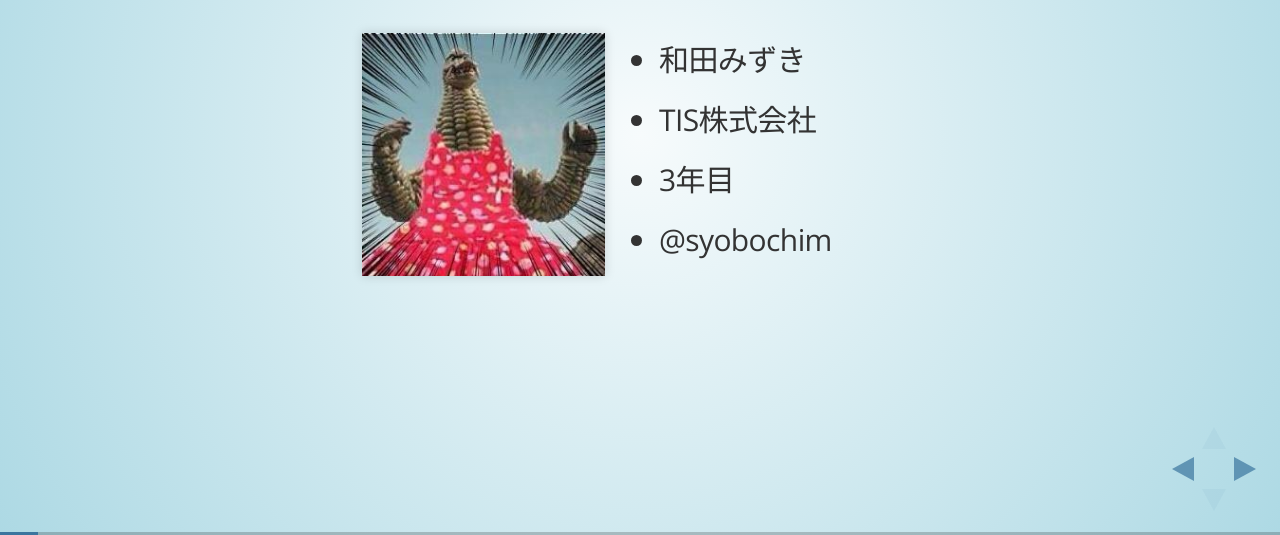
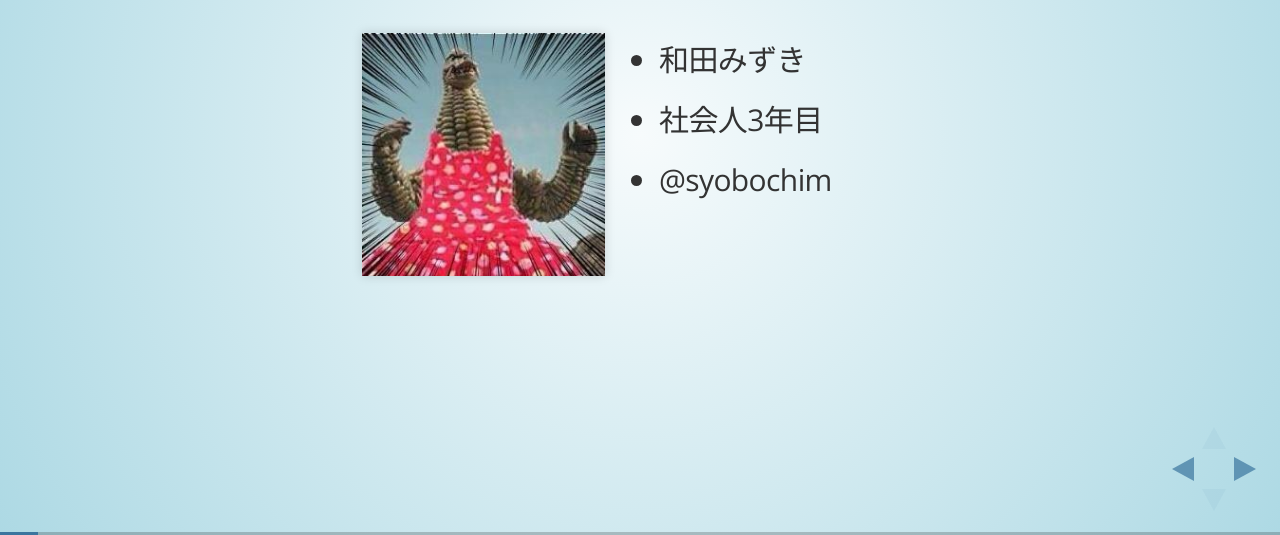
Before and after one commit to syobochim/DEVLOVESlide, a website: page index.html in a window 1280 px wide. Both pictures are taken after a click on the element 1251 px from the left and 734 px from the top of the page. Shown: the part 265-800 px from the top of the page. Drawn offline with nearby package versions, Linux system fonts and the light colour scheme.

Commit message:
(≧◇≦)乂ﾀﾞﾒﾀﾞﾒｯ！

```diff
--- a/index.html
+++ b/index.html
@@ -41,8 +41,7 @@
             <td>
                 <ul>
                     <li>和田みずき</li>
-                    <li>TIS株式会社</li>
-                    <li>3年目</li>
+                    <li>社会人3年目</li>
                     <li>@syobochim</li>
                 </ul>
             </td>
```
